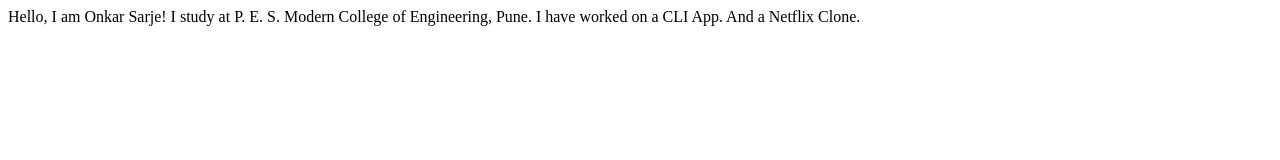
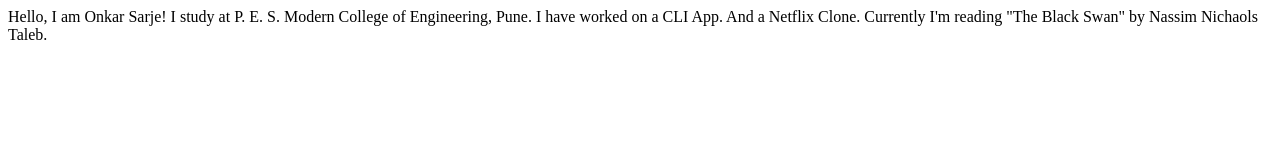
Before and after one commit to onkarsarje/onkarsarje.com, a plain HTML site: page index.html in a window 1280 px wide. Drawn offline with Linux system fonts and the light colour scheme.

Commit message:
update: Added currently reading Book Name

```diff
--- a/index.html
+++ b/index.html
@@ -14,6 +14,8 @@
 
     I have worked on a CLI App.
     And a Netflix Clone.
+
+    Currently I'm reading "The Black Swan" by Nassim Nichaols Taleb.
 </body>
 
 </html>
```
